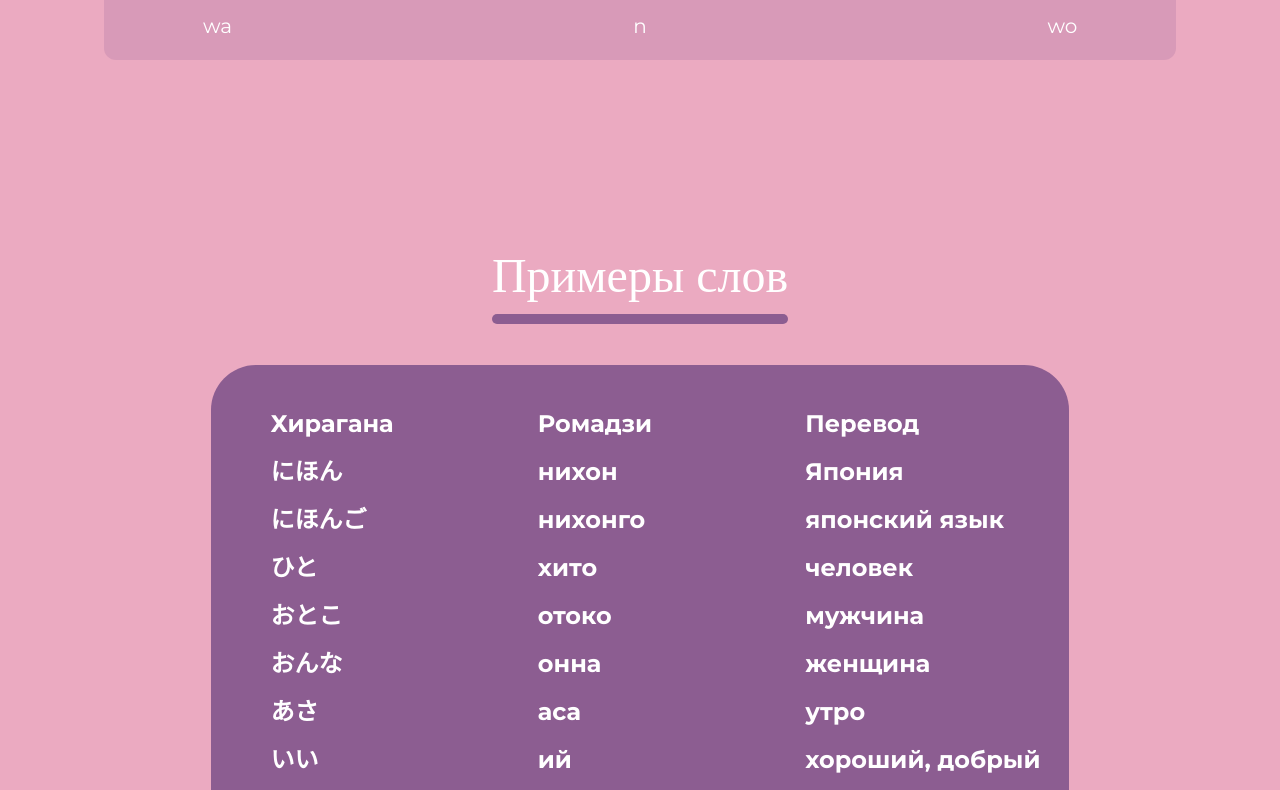
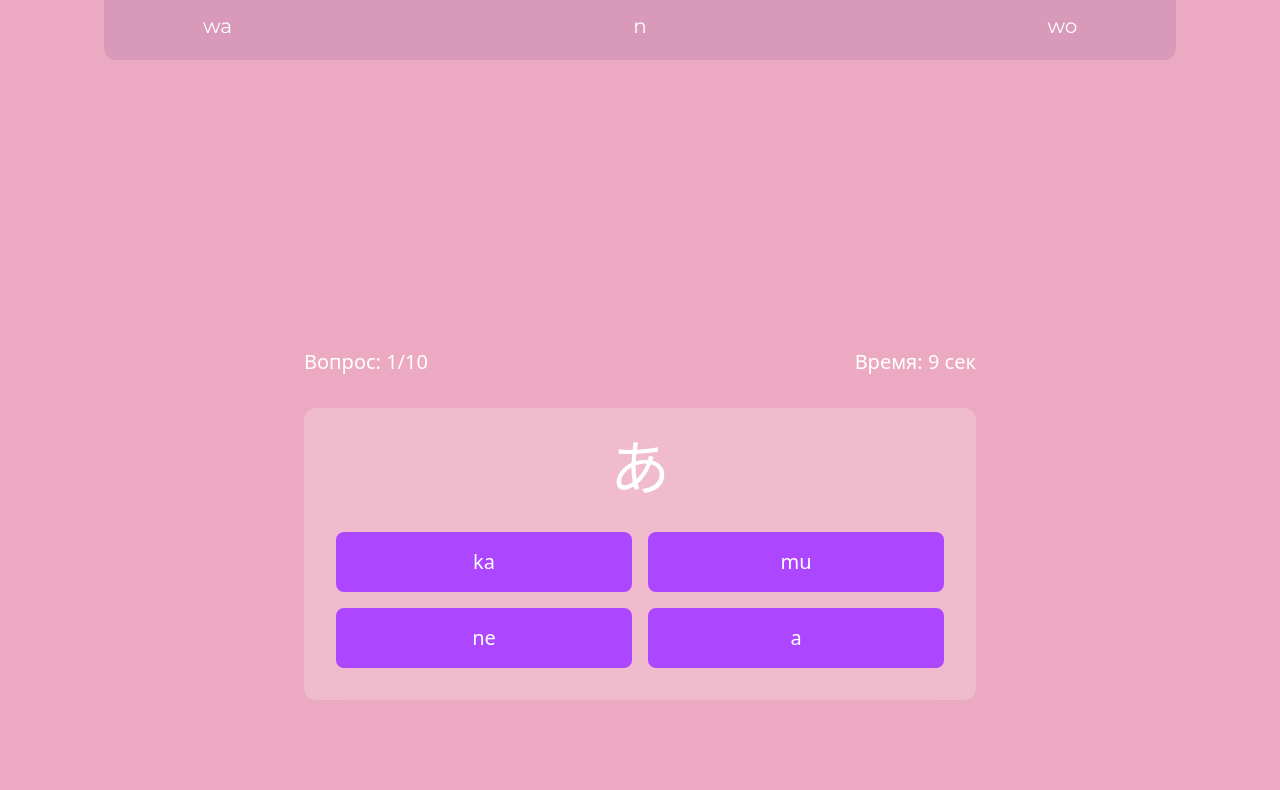
Before and after one commit to makesomelayouts/hirakata, a React (Vite) app: page /hiragana in a window 1280 px wide. Shown: the part 2890-3680 px from the top of the page. Built offline with nearby package versions, Linux system fonts and the light colour scheme; a web font is replaced by a local one.

Commit message:
Add temp quiz

```diff
--- /dev/null
+++ b/src/features/Quiz.jsx
@@ -0,0 +1,141 @@
+import { useState, useEffect } from "react";
+import { motion } from "framer-motion";
+
+const hiraganaData = [
+  { char: "あ", romaji: "a" },
+  { char: "か", romaji: "ka" },
+  { char: "ね", romaji: "ne" },
+  { char: "む", romaji: "mu" },
+  // Добавьте остальные символы
+];
+
+// Вынесем функции генерации вне компонента
+const generateOptions = (correctAnswer, allData) => {
+  const options = new Set([correctAnswer]);
+  while (options.size < 4) {
+    const random = allData[Math.floor(Math.random() * allData.length)].romaji;
+    options.add(random);
+  }
+  return Array.from(options).sort(() => Math.random() - 0.5);
+};
+
+const generateQuestions = (data) => {
+  return data
+    .sort(() => Math.random() - 0.5)
+    .slice(0, 10)
+    .map((item) => ({
+      ...item,
+      options: generateOptions(item.romaji, data),
+    }));
+};
+
+const Quiz = () => {
+  const [currentQuestion, setCurrentQuestion] = useState(0);
+  const [score, setScore] = useState(0);
+  const [timeLeft, setTimeLeft] = useState(15);
+  const [selectedAnswer, setSelectedAnswer] = useState("");
+  const [isQuizFinished, setIsQuizFinished] = useState(false);
+  const [questions, setQuestions] = useState(() =>
+    generateQuestions(hiraganaData)
+  );
+
+  // Остальной код без изменений
+  useEffect(() => {
+    if (!isQuizFinished && timeLeft > 0) {
+      const timer = setInterval(() => {
+        setTimeLeft((prev) => prev - 1);
+      }, 1000);
+      return () => clearInterval(timer);
+    } else if (timeLeft === 0) {
+      handleNextQuestion();
+    }
+  }, [timeLeft, isQuizFinished]);
+
+  const handleAnswer = (answer) => {
+    setSelectedAnswer(answer);
+    if (answer === questions[currentQuestion].romaji) {
+      setScore(score + 1);
+    }
+
+    setTimeout(handleNextQuestion, 1000);
+  };
+
+  const handleNextQuestion = () => {
+    if (currentQuestion < 9) {
+      setCurrentQuestion(currentQuestion + 1);
+      setTimeLeft(15);
+      setSelectedAnswer("");
+    } else {
+      setIsQuizFinished(true);
+    }
+  };
+
+  const restartQuiz = () => {
+    setCurrentQuestion(0);
+    setScore(0);
+    setTimeLeft(15);
+    setSelectedAnswer("");
+    setIsQuizFinished(false);
+    setQuestions(generateQuestions(hiraganaData));
+  };
+
+  if (isQuizFinished) {
+    return (
+      <div className="flex flex-col items-center justify-center min-h-screen">
+        <h2 className="text-4xl font-bold mb-4">Результаты</h2>
+        <p className="text-2xl">Правильных ответов: {score}/10</p>
+        <button
+          onClick={restartQuiz}
+          className="mt-6 px-6 py-3 bg-purple-600 text-white rounded-lg hover:bg-purple-700 transition-colors"
+        >
+          Попробовать снова
+        </button>
+      </div>
+    );
+  }
+
+  return (
+    <div className="flex flex-col items-center justify-center min-h-screen p-4">
+      <div className="w-full max-w-2xl">
+        <div className="flex justify-between mb-8">
+          <div className="text-xl">Вопрос: {currentQuestion + 1}/10</div>
+          <div className="text-xl">Время: {timeLeft} сек</div>
+        </div>
+
+        <motion.div
+          key={currentQuestion}
+          initial={{ opacity: 0, y: 20 }}
+          animate={{ opacity: 1, y: 0 }}
+          className="bg-white/20 backdrop-blur-lg p-8 rounded-xl"
+        >
+          <h3 className="text-6xl text-center mb-8 font-jp">
+            {questions[currentQuestion].char}
+          </h3>
+
+          <div className="grid grid-cols-2 gap-4">
+            {questions[currentQuestion].options.map((option) => (
+              <button
+                key={option}
+                onClick={() => handleAnswer(option)}
+                disabled={selectedAnswer !== ""}
+                className={`p-4 text-xl rounded-lg transition-all
+                  ${
+                    selectedAnswer === option
+                      ? option === questions[currentQuestion].romaji
+                        ? "bg-green-500"
+                        : "bg-red-500"
+                      : "bg-purple-500 hover:bg-purple-600"
+                  }
+                  ${selectedAnswer && "cursor-not-allowed"}`}
+              >
+                {option}
+              </button>
+            ))}
+          </div>
+        </motion.div>
+      </div>
+    </div>
+  );
+};
+
+export default Quiz;
--- a/src/pages/Hiragana.jsx
+++ b/src/pages/Hiragana.jsx
@@ -5,6 +5,7 @@ import toriiGate from "@/assets/torii-gate.png";
 import japaneseFlag from "@/assets/japan.png";
 import { AudioManager } from "@/utils/audioManager";
 import { getJapaneseChar } from "@/utils/japaneseChars";
+import Quiz from "@/features/Quiz";
 
 function Hiragana() {
   const { scrollYProgress } = useScroll();
@@ -177,6 +178,10 @@ function Hiragana() {
         </div>
       </section>
 
+      <section className="my-16">
+        <Quiz />
+      </section>
+
       <section className="flex flex-col items-center justify-center gap-[41px] max-w-[1200px] mx-auto mt-32">
         <div className="flex flex-col items-center justify-center px-8">
           <h1 className="mt-[64px] text-center font-header text-5xl">
```
